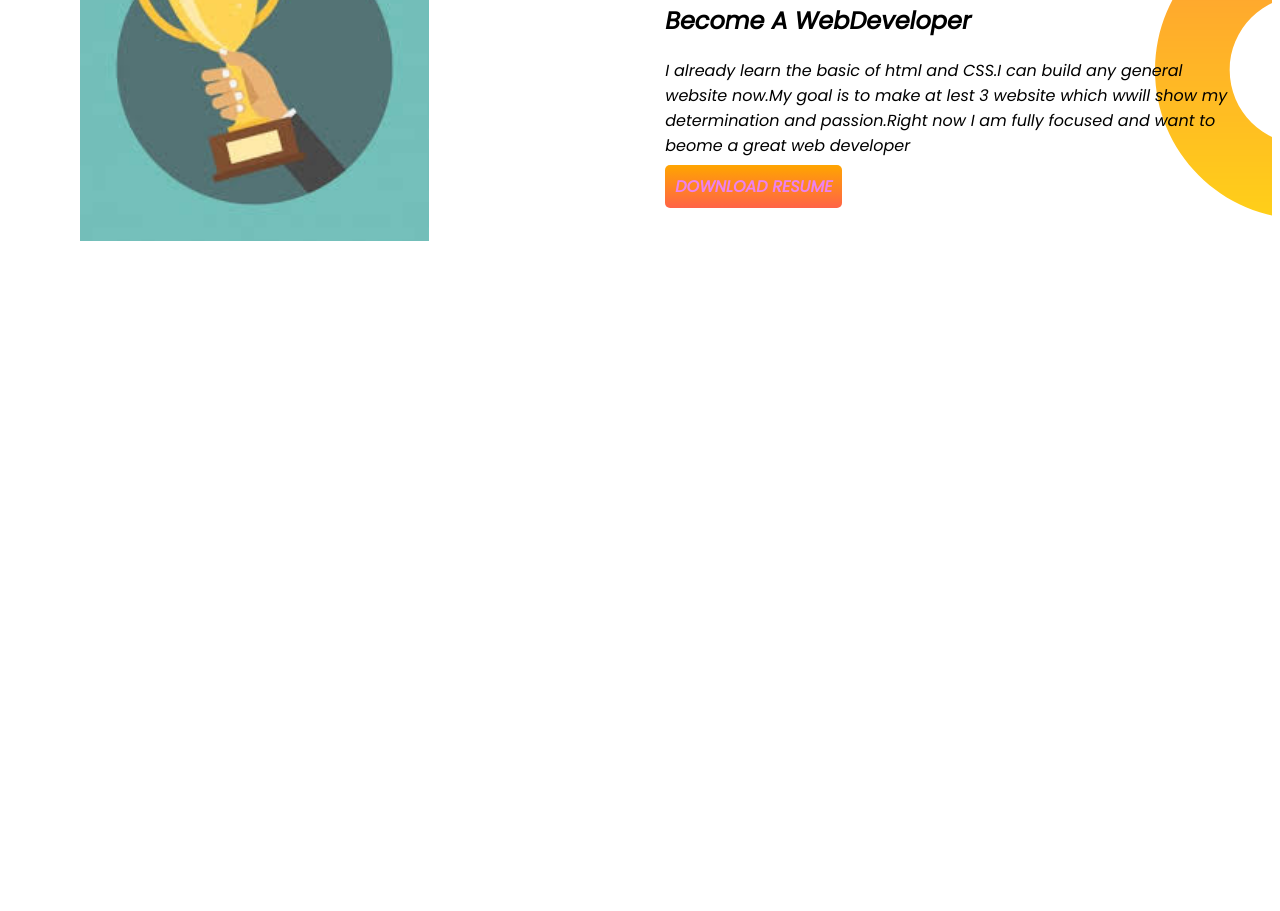
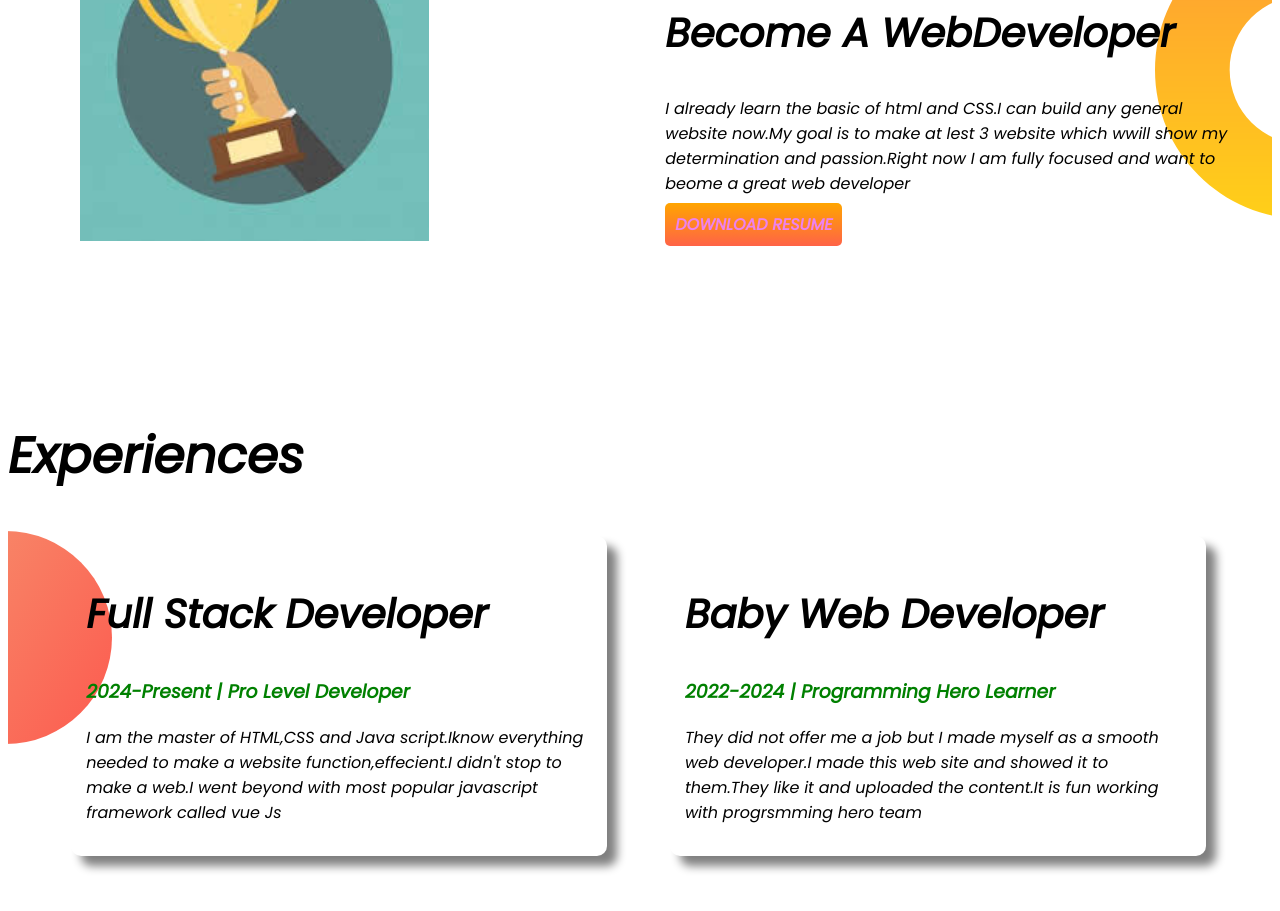
Before and after one commit to nafisa204/developer-portfolio, a plain HTML site: page index.html in a window 1280 px wide. Shown: the part 785-1696 px from the top of the page. Before the commit the page ends 1204 px from the top, so only its background shows below. Drawn offline with Linux system fonts and the light colour scheme.

Commit message:
experience

```diff
--- a/index.html
+++ b/index.html
@@ -11,7 +11,7 @@
     <link rel="stylesheet" href="style.css">
 </head>
 <body>
-<section class="top banner">
+    <section class="top-banner flexible-container">
     <div class="half-width">
      <h1>Welcome To</h1>
      <h1>The World of <span class="green-color">Nafisa</span></h1>
@@ -25,7 +25,7 @@
     </div>
 </section>
 
-<section class="DREAM-BIG">
+<section class="DREAM-BIG flexible-container">
     <div class="half-width">
         <img src="hand trofee.jpg" alt="">
     </div>
@@ -38,6 +38,22 @@
     </div>
 
 </section>
+<section class="experience-area">
+    <h1>Experiences</h1>
+    <div class="flexible-container">
+
+      <div class="experience-iteam">
+        <h2>Full Stack Developer</h2>
+        <h3 class="green-color">2024-Present | Pro Level Developer</h3>
+        <p>I am the master of HTML,CSS and Java script.Iknow everything needed to make a website function,effecient.I didn't stop to make a web.I went beyond with most popular javascript framework called vue Js </p>
+      </div>
+      <div class="experience-iteam">
+        <h2>Baby Web Developer</h2>
+        <h3 class="green-color">2022-2024 | Programming Hero Learner</h3>
+        <p>They did not offer me a job but I made myself as a smooth web developer.I made this web site and showed it to them.They like it and uploaded the content.It is fun working with progrsmming hero team</p>
+     </div>
+    </div>
+</section>
 
 </body>
 </html>
--- a/style.css
+++ b/style.css
@@ -5,10 +5,13 @@ body{
 h1{
     font-size: 50px;
 }
+h2{
+    font-size: 40px;
+}
 .green-color{
     color:green;
 }
-section{
+.flexible-container{
     display:flex;
     margin-bottom: 100px;
 }
@@ -30,10 +33,23 @@ section{
 }
 .top-banner{
     background-image: url("images/top-banner.png");
-    background-image: no-repeat;
+    background-repeat: no-repeat;
 }
 .DREAM-BIG{
     background-image:url("images/dream-bg.png");
     background-repeat: no-repeat;
     background-position: right ;
 }
+.experience-area{
+    background-image: url(images/exp-bg.png);
+    background-repeat: no-repeat;
+    background-position: left;
+}
+.experience-iteam{
+    width: 40%;
+    margin-left: 5%;
+    margin-left: 5%;
+    border-radius: 10px;
+    padding: 15px;
+    box-shadow: 10px 10px 10px grey;
+}
```
